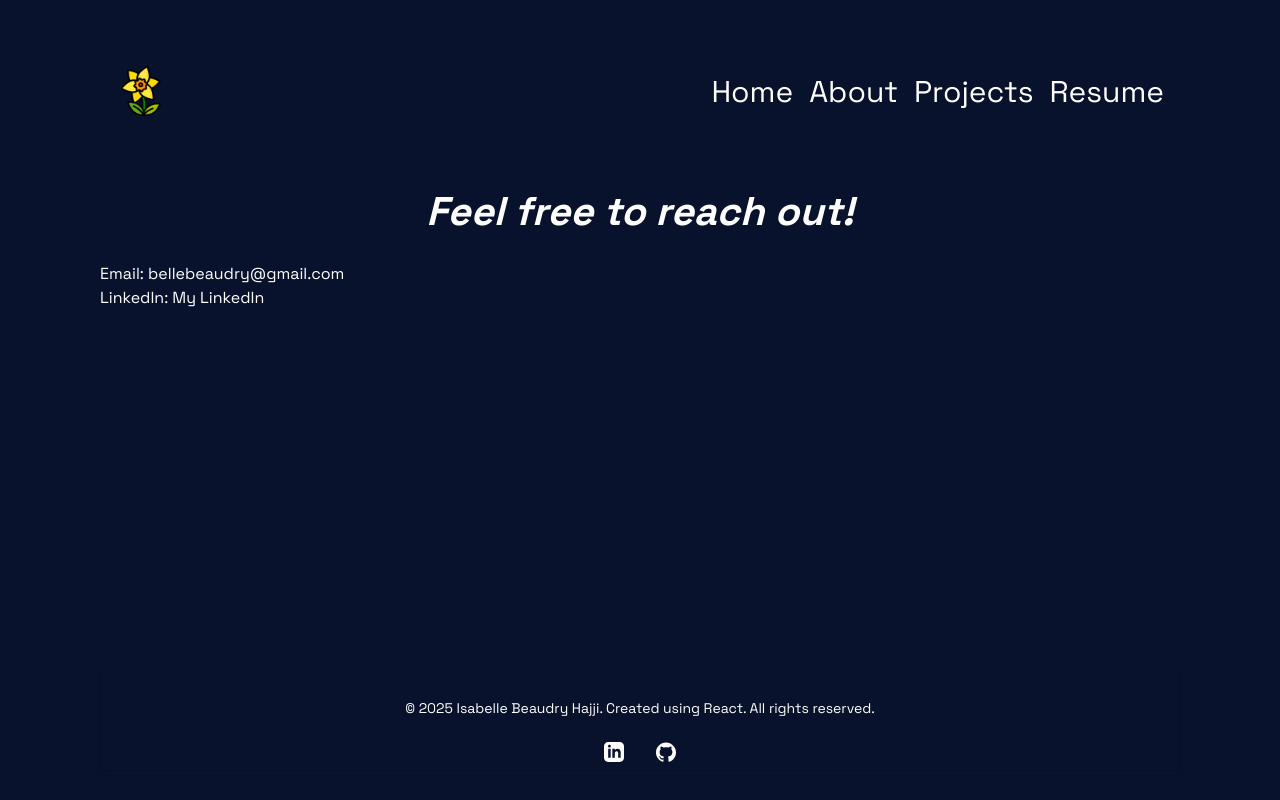
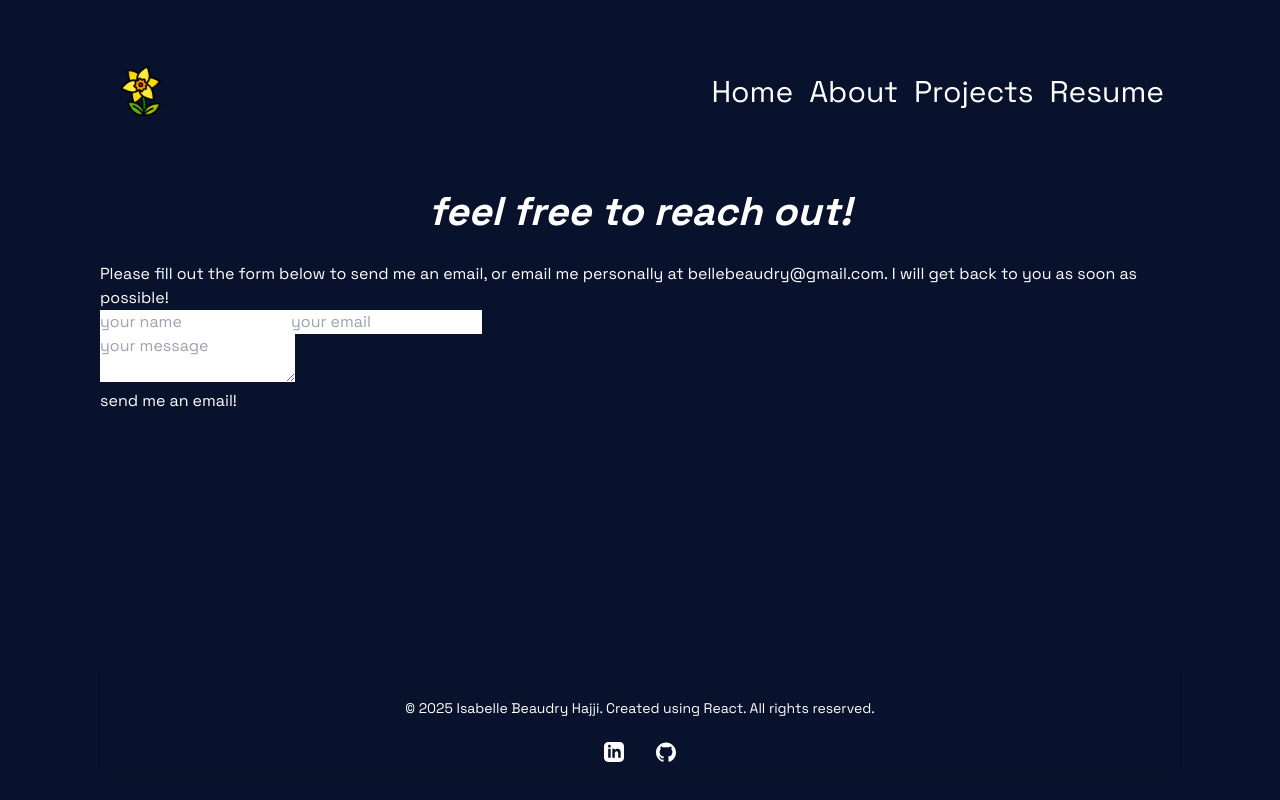
Before and after one commit to isabelle-bh/my-portfolio, a React (Create React App) app: page /my-portfolio/contact in a window 1280 px wide. Shown: the top 800 px of the page. Built offline with nearby package versions, Linux system fonts and the light colour scheme; a web font is replaced by a local one.

Commit message:
contact form created with input sanitization

```diff
--- a/src/components/contact.js
+++ b/src/components/contact.js
@@ -1,12 +1,110 @@
-import React from 'react';
+import React, { useState, useEffect } from 'react';
+import emailjs from 'emailjs-com';
 
-const Contact = () => {
+const sanitizeInput = (value) => {
+  return value.replace(/[<>/'"`]/g, '');
+}
+
+const initialState = {
+  from_name: '',
+  from_email: '',
+  message: '',
+};
+
+export const Contact = (props) => {
+  const [{ from_name, from_email, message }, setState] = useState(initialState);
+
+  const handleChange = (e) => {
+    const { name, value } = e.target;
+
+    const sanitizedValue = sanitizeInput(value.trim());
+
+    setState((prevState) => ({ ...prevState, [name]: sanitizedValue }));
+  };
+
+  const validateEmail = (email) => {
+    return /^[^\s@]+@[^\s@]+\.[^\s@]+$/.test(email); // Basic email regex validation
+  }
+
+  const clearState = () => setState({ ...initialState });
+
+  const handleSubmit = (e) => {
+    e.preventDefault();
+
+    if (!validateEmail(from_email)) {
+      alert('Please enter a valid email address.');
+      return;
+    }
+
+    emailjs
+      .sendForm(
+        'service_ev7dk1v',
+        'template_phu79ol',
+        e.target,
+        'n9LRYNOKWwcBkr_u8'
+      )
+      .then(
+        (result) => {
+          console.log(result.text);
+          clearState();
+        },
+        (error) => {
+          console.log(error.text);
+        }
+      );
+  };
+
+  useEffect(() => {
+    window.scrollTo(0, 0);
+  });
+
   return (
-    <section className="contact">
-      <h2 className="tagline">Feel free to reach out!</h2>
-        <p>Email: bellebeaudry@gmail.com</p>
-        <p>LinkedIn: <a href="https://www.linkedin.com/in/isabelle-beaudry/">My LinkedIn</a></p>
-    </section>
+    <div className="contact">
+      <div className="contact-container">
+        <div id="contact">
+          <h2 className="tagline">feel free to reach out!</h2>
+          <p>
+            Please fill out the form below to send me an email, or email me personally at{' '}
+            <a href="mailto:bellebeaudry@gmail.com">bellebeaudry@gmail.com</a>. I will get back to you as soon as possible!
+          </p>
+        </div>
+        <div className="form-container">
+          <form name="sentMessage" validate onSubmit={handleSubmit}>
+            {/* Name & Email side by side */}
+            <div className="input-row">
+              <input
+                type="text"
+                name="from_name"
+                placeholder="your name"
+                value={from_name}
+                onChange={handleChange}
+                required
+              />
+              <input
+                type="email"
+                name="from_email"
+                placeholder="your email"
+                value={from_email}
+                onChange={handleChange}
+                required
+              />
+            </div>
+            {/* Message textarea below */}
+            <textarea
+              name="message"
+              placeholder="your message"
+              value={message}
+              onChange={handleChange}
+              required
+            />
+            {/* Submit Button */}
+            <div className="button">
+              <button type="submit">send me an email!</button>
+            </div>
+          </form>
+        </div>
+      </div>
+    </div>
   );
 };
 
```
